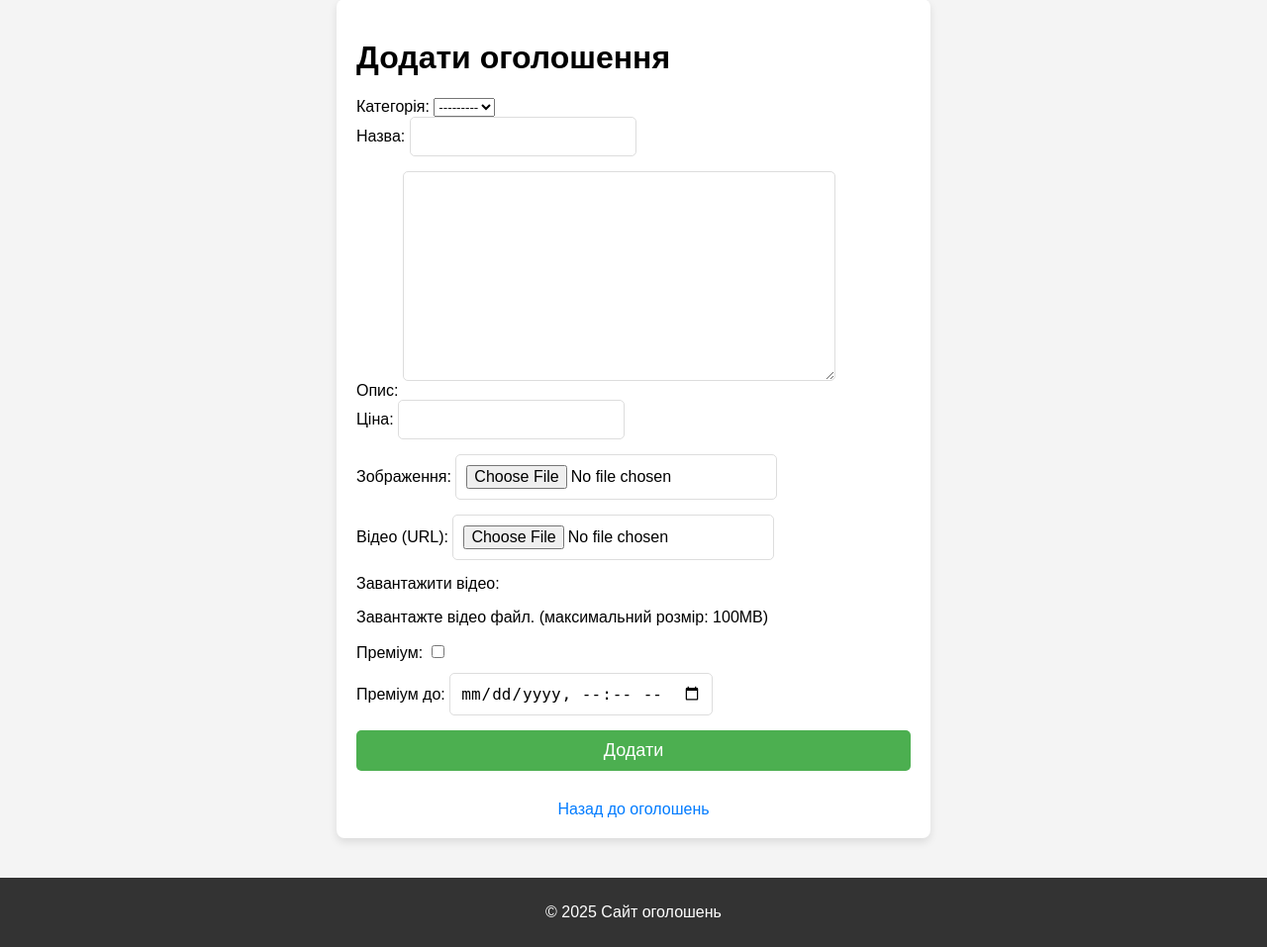
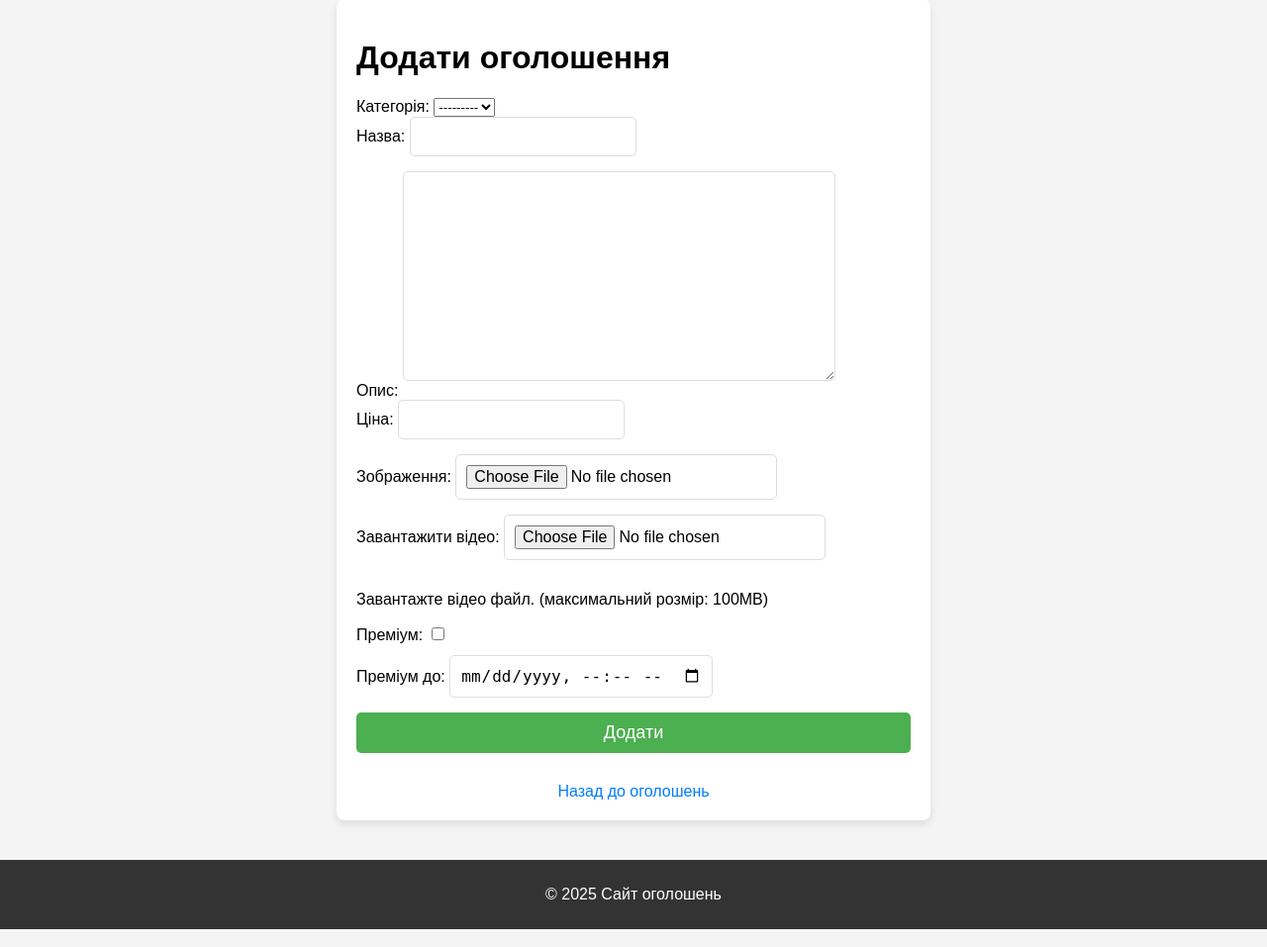
Before and after one commit to gorohfndrew/myproject, a Django app: page /add/ in a window 1280 px wide. Shown: the part 264-1221 px from the top of the page at 99% size. Run offline with Django 5.2, Linux system fonts and the light colour scheme; a user stored in the database is signed in; data that the repository does not hold is empty; parts of the project's set-up code (start-up, migrations or seed data) failed here and were passed over.

Commit message:
Initial commit with project setup

```diff
--- a/ads/templates/ads/add_ad.html
+++ b/ads/templates/ads/add_ad.html
@@ -48,16 +48,10 @@
                 {{ form.image }}
             </div>
 
-            <!-- Видео URL -->
-            <div class="form-group">
-                <label for="id_video">Відео (URL):</label>
-                {{ form.video }}
-            </div>
-
             <!-- Загрузка видео -->
             <div class="form-group">
                 <label for="id_video_upload">Завантажити відео:</label>
-                {{ form.video_upload }}
+                <input type="file" name="video_upload" id="id_video_upload" accept="video/*">
                 <p class="help-text">Завантажте відео файл. (максимальний розмір: 100MB)</p>
             </div>
 
```
